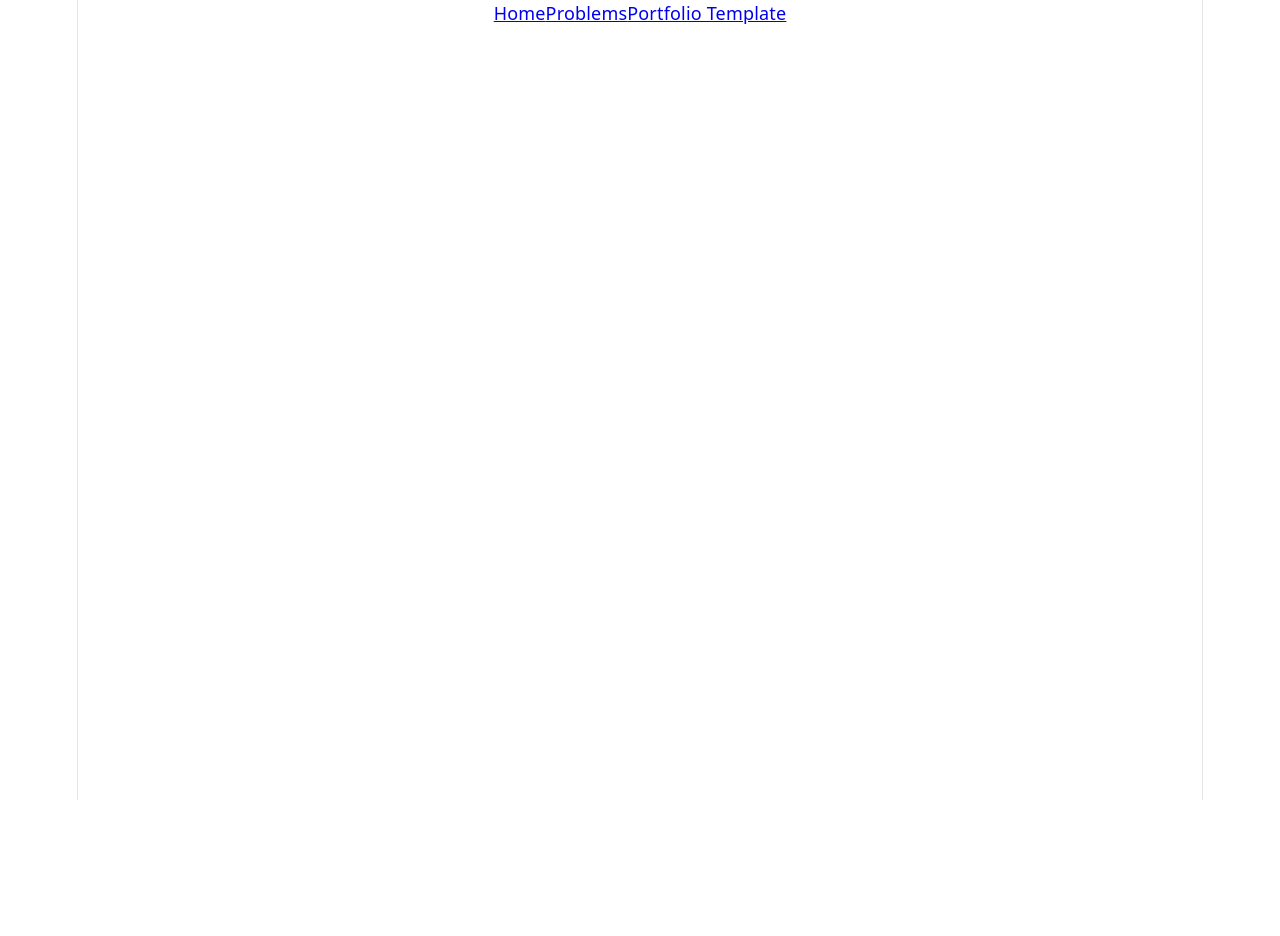
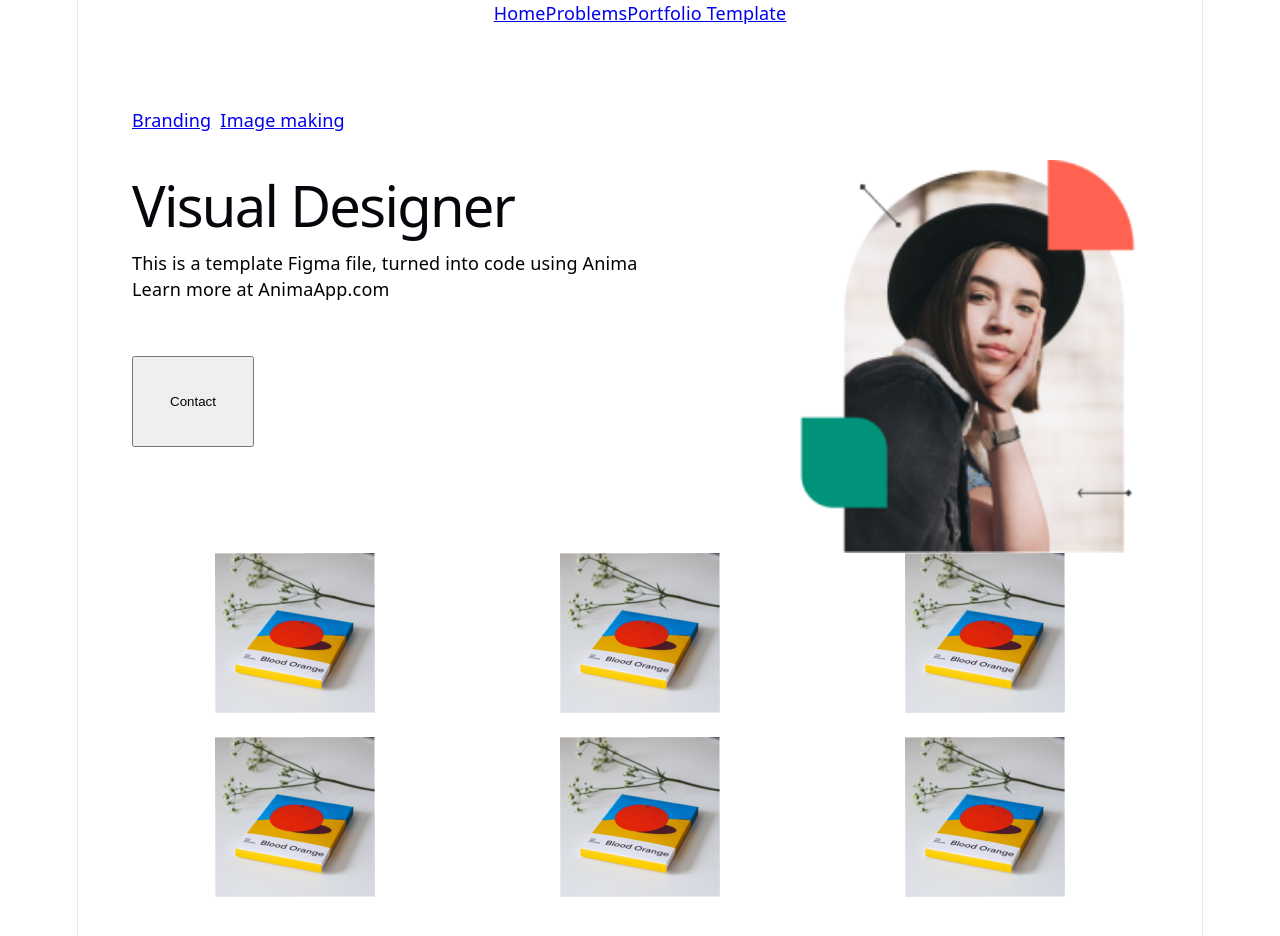
Before and after one commit to loafingbread/react-playground, a React (Vite) app: page /portfolio-template in a window 1280 px wide. Shown: the top 936 px of the page. Before the commit the page ends 800 px from the top, so only its background shows below. Built offline with nearby package versions, Linux system fonts and the light colour scheme.

Commit message:
Layout portfolio page

```diff
--- /dev/null
+++ b/src/pages/PortfolioTemplate.module.css
@@ -0,0 +1,63 @@
+.portfolio {
+  padding: 3rem;
+
+  background-color: white;
+
+  color: black !important;
+}
+
+.nav {
+  display: flex;
+}
+
+.nav__links {
+  display: flex;
+  flex-grow: 1;
+  justify-content: flex-start;
+  padding: 0;
+}
+
+.nav__link {
+  padding: 0.5rem 0.5rem 0.5rem 0;
+}
+
+.hero {
+  display: flex;
+}
+
+.hero__contact-us {
+  flex-grow: 1;
+  display: flex;
+  flex-direction: column;
+  justify-content: flex-start;
+
+  text-align: left;
+}
+
+.hero__contact-us__button {
+  padding: 2rem;
+}
+
+.hero__portrait {
+  flex-grow: 1;
+}
+
+.hero__image {
+  width: 100%;
+  height: 100%;
+}
+
+.my-work {
+  display: grid;
+  grid-template-columns: 1fr 1fr 1fr;
+  grid-template-rows: auto auto;
+  gap: 1rem;
+  align-items: stretch;
+  justify-items: stretch;
+  height: 100%;
+}
+
+.my-work__image {
+  width: 100%;
+  height: 100%;
+}
--- a/src/pages/PortfolioTemplate.tsx
+++ b/src/pages/PortfolioTemplate.tsx
@@ -1,7 +1,67 @@
 import React from "react";
+import styles from "./PortfolioTemplate.module.css";
+import HeaderImage from "../assets/HeaderImage_1.png";
+import Rectangle_1181 from "../assets/Rectangle_1181.png";
 
 function PortfolioTemplate() {
-  return <main></main>;
+  return (
+    <main className={styles["portfolio"]}>
+      <nav className={styles["nav"]}>
+        <ul className={styles["nav__links"]}>
+          <li className={styles["nav__link"]}>
+            <a href="#">Branding</a>
+          </li>
+          <li className={styles["nav__link"]}>
+            <a href="#">Image making</a>
+          </li>
+        </ul>
+      </nav>
+      <section className={styles["hero"]}>
+        <div className={styles["hero__contact-us"]}>
+          <h1>Visual Designer</h1>
+          <div
+            style={{
+              "margin-bottom": "3rem",
+            }}
+          >
+            <p>This is a template Figma file, turned into code using Anima</p>
+            <p>Learn more at AnimaApp.com</p>
+          </div>
+          <div>
+            <button
+              type="button"
+              className={styles["hero__contact-us__button"]}
+            >
+              Contact
+            </button>
+          </div>
+        </div>
+        <div className={styles["hero__portrait"]}>
+          <img src={HeaderImage} className={styles["hero__image"]} />
+        </div>
+      </section>
+      <section className={styles["my-work"]}>
+        <div className={styles["my-work__image"]}>
+          <img src={Rectangle_1181} />
+        </div>
+        <div className={styles["my-work__image"]}>
+          <img src={Rectangle_1181} />
+        </div>
+        <div className={styles["my-work__image"]}>
+          <img src={Rectangle_1181} />
+        </div>
+        <div className={styles["my-work__image"]}>
+          <img src={Rectangle_1181} />
+        </div>
+        <div className={styles["my-work__image"]}>
+          <img src={Rectangle_1181} />
+        </div>
+        <div className={styles["my-work__image"]}>
+          <img src={Rectangle_1181} />
+        </div>
+      </section>
+    </main>
+  );
 }
 
 export default PortfolioTemplate;
```
